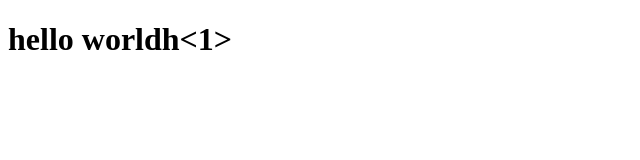
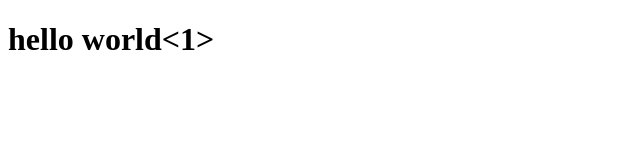
Before and after one commit to netcomgit/newtesla, a plain HTML site: page index.html in a window 1280 px wide. Shown: the full height of the page, 0-640 px from the left. Drawn offline with Linux system fonts and the light colour scheme.

Commit message:
Update index.html

```diff
--- a/index.html
+++ b/index.html
@@ -6,6 +6,6 @@
     <title>Online Players</title>
 </head>
 <body>
-    <h1>hello worldh<1>
+    <h1>hello world<1>
 </body>
 </html>
```
